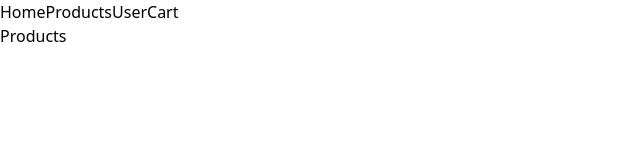
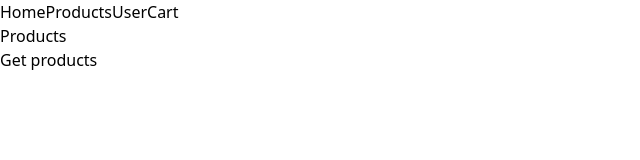
Before and after one commit to gityashh/LearnReact, a React (Vite) app: page /products in a window 1280 px wide. Shown: the top 160 px of the page, without its empty margins (0-640 px from the left). Built offline with nearby package versions, Linux system fonts and the light colour scheme.

Commit message:
products route ready

```diff
--- a/src/components/Products.jsx
+++ b/src/components/Products.jsx
@@ -1,9 +1,17 @@
-import React from 'react'
+import React, { useState} from 'react';
+import { axiosInstance } from "../utils/axios"
 
 const Products = () => {
+    const getProducts = async () => {
+        const res = await axiosInstance.get("/products")
+        console.log(res.data);
+    }
   return (
-    <div>Products</div>
-  )
-}
+    <div className='w-full h-[80vh] flex flex-col items-center justify-center gap-4'>
+      <h1>Products</h1>
+      <button className='bg-blue-500 text-white px-4 py-2 rounded' onClick={getProducts}>Get products</button>
+    </div>
+  );
+};
 
-export default Products
+export default Products;
```
